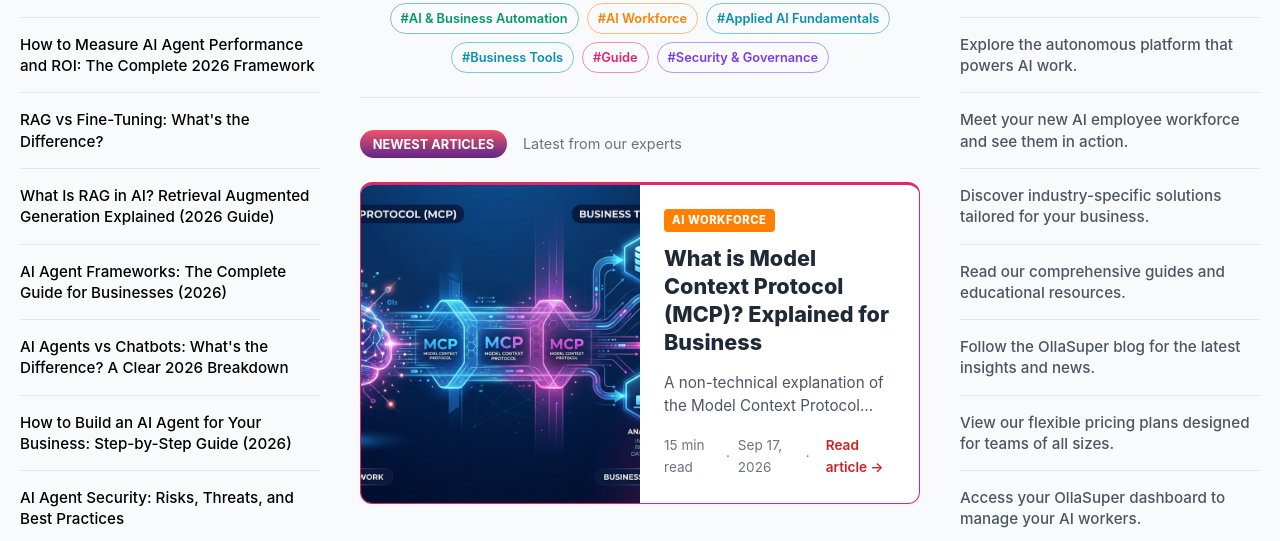
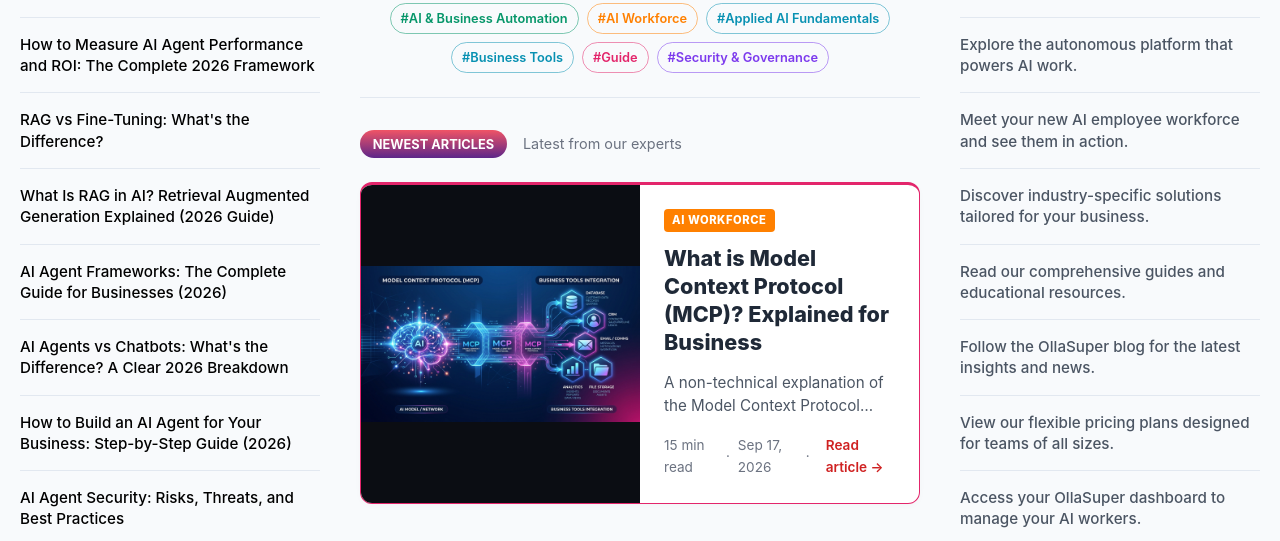
Before and after one commit to vikasswaminh/qwriter-marketing, an Astro site: page /blog in a window 1280 px wide. Shown: the part 212-753 px from the top of the page. Built offline with nearby package versions, Linux system fonts and the light colour scheme; Astro itself is replaced by a stand-in of ours.

Commit message:
style: change featured blog image to object-fit contain so it is fully visible

```diff
--- a/src/styles/blog.css
+++ b/src/styles/blog.css
@@ -471,7 +471,8 @@ main.container.article-container {
 .featured-img {
   width: 100%;
   height: 100%;
-  object-fit: cover;
+  object-fit: contain;
+  background-color: #0b0d13;
 }
 
 .featured-img-placeholder {
```
